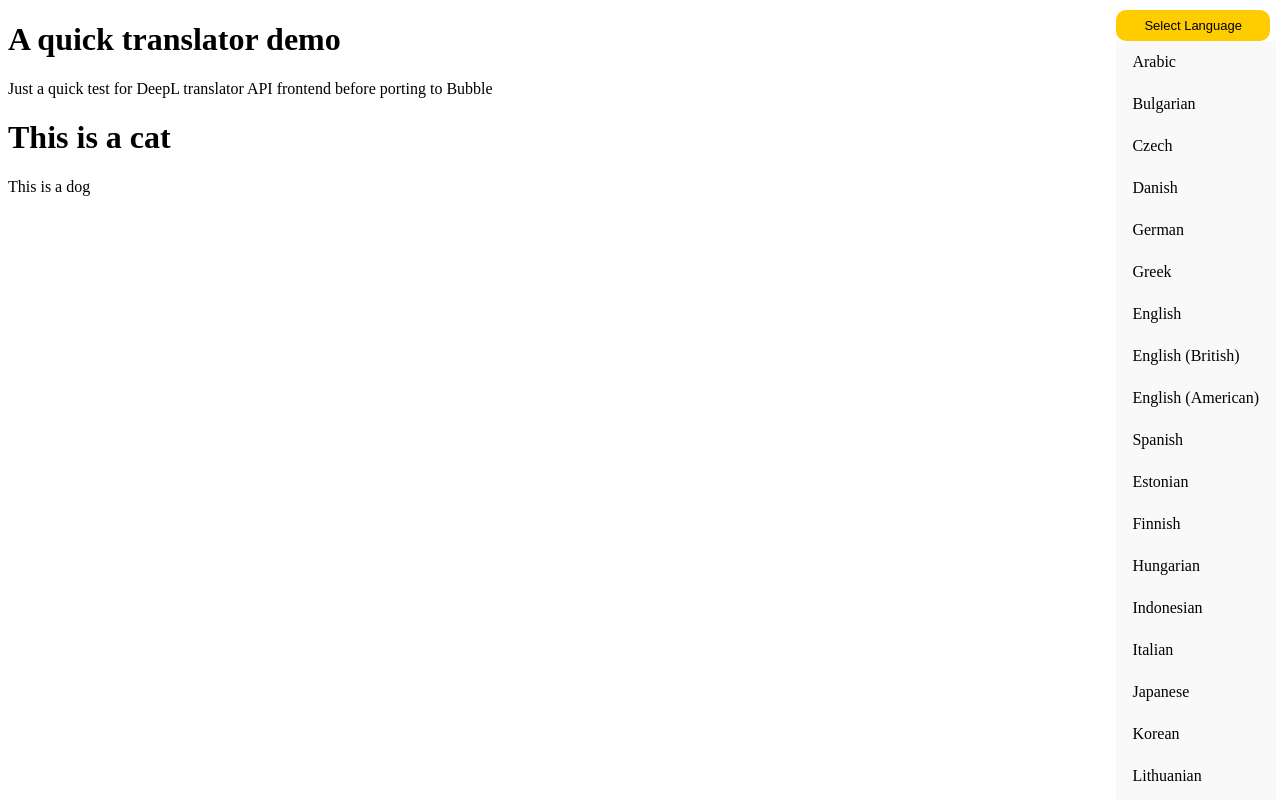
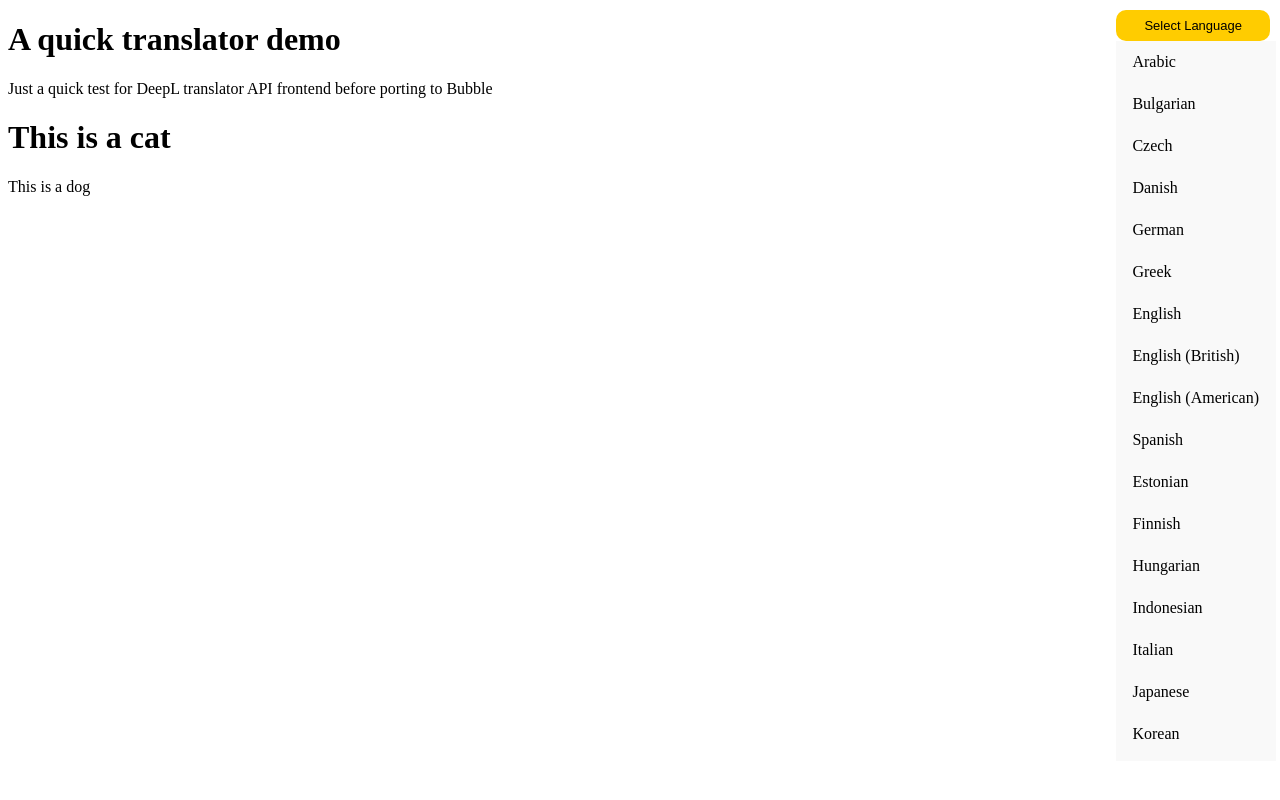
Before and after one commit to tobi-awolaju-21/pluginxoxoxo, a website: page index.html in a window 1280 px wide. Both pictures are taken after a click on the button "Select Language". Drawn offline with Linux system fonts and the light colour scheme.

Commit message:
let ffing goooooooooo

```diff
--- a/index.html
+++ b/index.html
@@ -30,7 +30,10 @@
     background-color: #f9f9f9;
     min-width: 160px;
     z-index: 1;
-  }
+    max-height: 90vh; /* Adjust height as needed */
+    overflow-y: auto; /* Enable vertical scroll if content exceeds max height */
+}
+
 
   /* Style for the dropdown links */
   .dropdown-content a {
```
